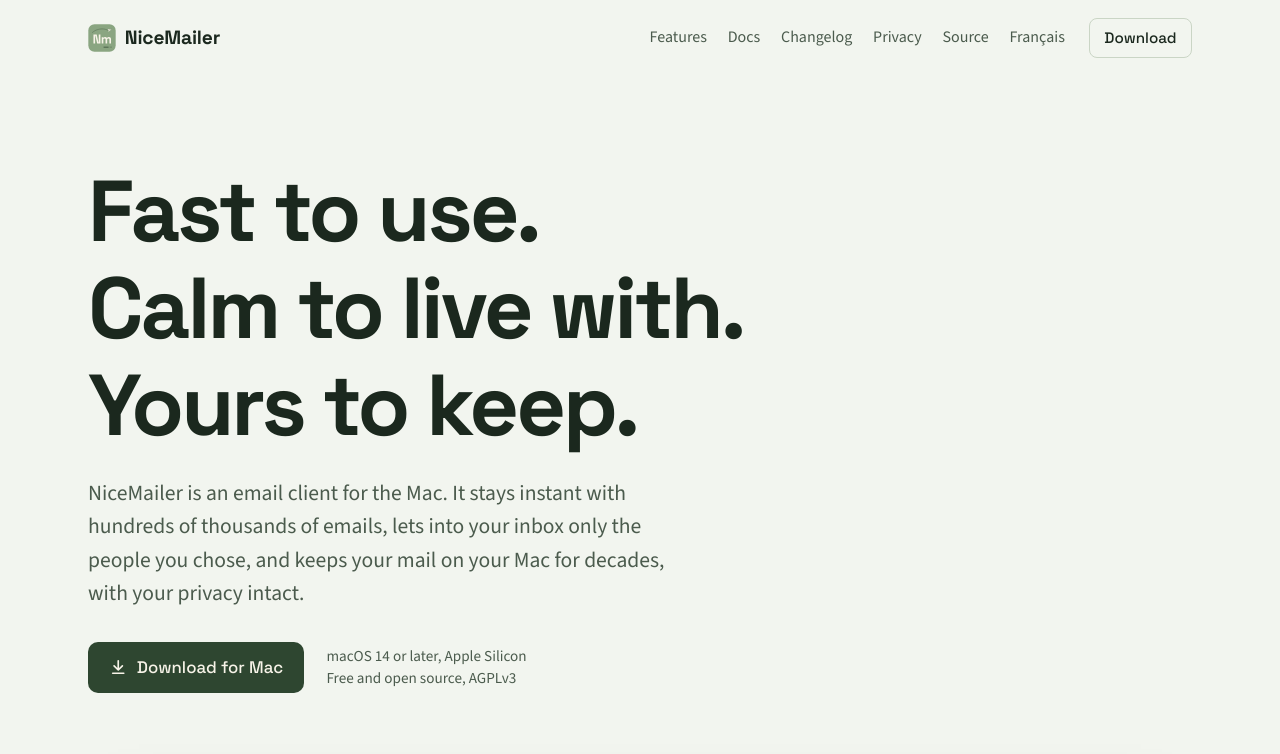
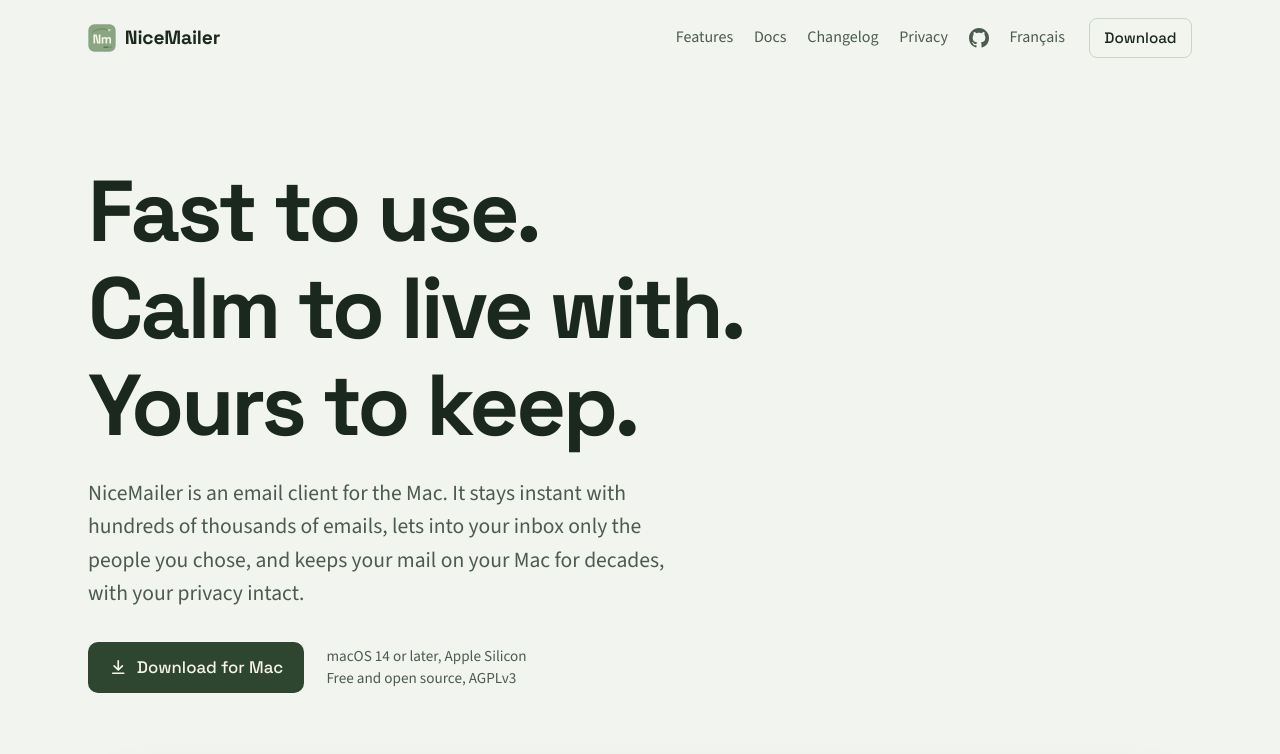
Before and after one commit to nicemailer/website, an Astro site: page / in a window 1280 px wide. Shown: the top 754 px of the page. Built offline with nearby package versions, Linux system fonts and the light colour scheme; Astro itself is replaced by a stand-in of ours; no server answers.

Commit message:
feat: layout: Raccourcit le menu et ajoute l'icône GitHub

```diff
--- a/src/i18n/fr.ts
+++ b/src/i18n/fr.ts
@@ -8,10 +8,10 @@ const fr: Strings = {
       'Client mail libre pour Mac. Hyper rapide, même avec énormément de mails. Tout reste en local. Votre IA intégrée, si vous le voulez.',
   },
   nav: {
-    features: 'Fonctionnalités',
+    features: 'En détail',
     docs: 'Documentation',
     changelog: 'Nouveautés',
-    privacy: 'Confidentialité',
+    privacy: 'Vie privée',
     source: 'Code source',
     download: 'Télécharger',
     otherLanguage: 'English',
--- a/src/layouts/Base.astro
+++ b/src/layouts/Base.astro
@@ -94,7 +94,13 @@ const current = (to: string) => path === to || (to.endsWith('/docs/') && path.st
               </li>
             ))
           }
-          <li><a href={REPO}>{s.nav.source}</a></li>
+          <li>
+            <a class="nav-github" href={REPO} aria-label={s.nav.source} title="GitHub">
+              <svg viewBox="0 0 16 16" width="20" height="20" fill="currentColor" aria-hidden="true">
+                <path d="M8 0c4.42 0 8 3.58 8 8a8.013 8.013 0 0 1-5.45 7.59c-.4.08-.55-.17-.55-.38 0-.27.01-1.13.01-2.2 0-.75-.25-1.23-.54-1.48 1.78-.2 3.65-.88 3.65-3.95 0-.88-.31-1.59-.82-2.15.08-.2.36-1.02-.08-2.12 0 0-.67-.22-2.2.82-.64-.18-1.32-.27-2-.27-.68 0-1.36.09-2 .27-1.53-1.03-2.2-.82-2.2-.82-.44 1.1-.16 1.92-.08 2.12-.51.56-.82 1.28-.82 2.15 0 3.06 1.86 3.75 3.64 3.95-.23.2-.44.55-.51 1.07-.46.21-1.61.55-2.33-.66-.15-.24-.6-.83-1.23-.82-.67.01-.27.38.01.53.34.19.73.9.82 1.13.16.45.68 1.31 2.69.94 0 .67.01 1.3.01 1.49 0 .21-.15.45-.55.38A7.995 7.995 0 0 1 0 8c0-4.42 3.58-8 8-8Z" />
+              </svg>
+            </a>
+          </li>
           <li>
             <a href={other} hreflang={otherLang} lang={otherLang} data-choose-lang={otherLang}>{s.nav.otherLanguage}</a>
           </li>
@@ -160,6 +166,7 @@ const current = (to: string) => path === to || (to.endsWith('/docs/') && path.st
   nav ul {
     display: flex;
     flex-wrap: wrap;
+    align-items: center;
     gap: 0.2rem 1.3rem;
     list-style: none;
     margin: 0;
@@ -173,6 +180,11 @@ const current = (to: string) => path === to || (to.endsWith('/docs/') && path.st
   nav a:hover,
   nav a[aria-current='page'] {
     color: var(--ink);
+  }
+  .nav-github {
+    display: flex;
+    padding: 0.25rem;
+    margin: -0.25rem;
   }
   nav a[aria-current='page'] {
     text-decoration: underline;
```
